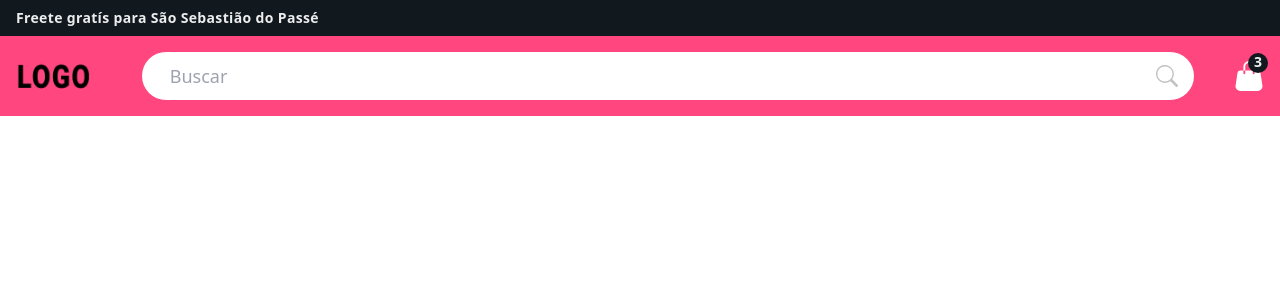
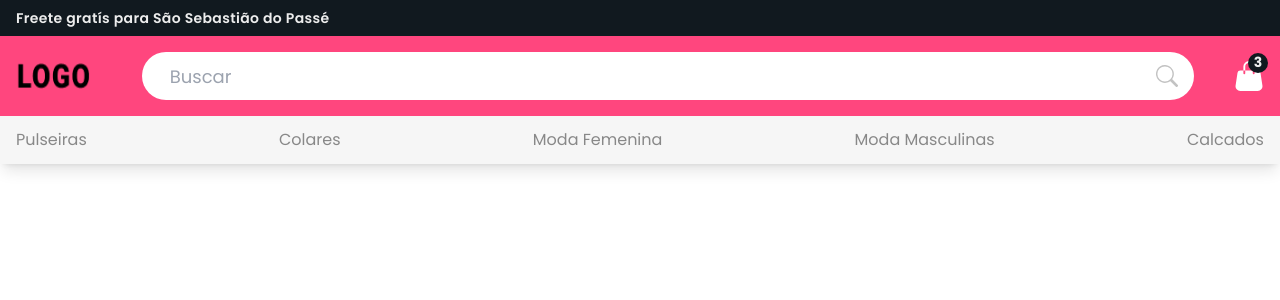
Before and after one commit to riancarlosdev/FRONT-LOJA, a Next.js app: page / in a window 1280 px wide. Shown: the top 300 px of the page. Built offline with nearby package versions, Linux system fonts and the light colour scheme.

Commit message:
add section categorias

```diff
--- /dev/null
+++ b/components/2-sections/categorias.tsx
@@ -0,0 +1,20 @@
+import Link from "next/link";
+import { DATA_categorias } from "../../datas/categorias";
+
+export default function Categorias_section():JSX.Element {
+  return (
+    <section>
+      <ul className="w-full h-12 flex justify-between items-center">
+        {DATA_categorias.map(e => (
+          <li key={e.id}>
+            <article>
+              <Link href={'/'}>
+                <a className="text-text-3 hover:text-1 duration-500">{e.name}</a>
+              </Link>
+            </article>
+          </li>
+        ))}
+      </ul>
+    </section>
+  )
+}
--- a/components/container/index.tsx
+++ b/components/container/index.tsx
@@ -1,8 +1,8 @@
 import { container_type } from "../../types"
 
 
-export default function Container_component({children, background}:container_type):JSX.Element {
-  const classNamePrime = `w-full ${background}`
+export default function Container_component({children, background, shadow}:container_type):JSX.Element {
+  const classNamePrime = `w-full ${background} ${shadow && 'shadow-lg'}`
 
   return (
     <div className={classNamePrime}>
--- /dev/null
+++ b/datas/categorias.ts
@@ -0,0 +1,27 @@
+export const DATA_categorias = [
+  {
+    id: 1,
+    name: 'Pulseiras',
+    link: '/categoria/puseiras'
+  },
+  {
+    id: 2,
+    name: 'Colares',
+    link: '/categoria/colares'
+  },
+  {
+    id: 3,
+    name: 'Moda Femenina',
+    link: '/categoria/roup_femenina'
+  },
+  {
+    id: 3,
+    name: 'Moda Masculinas',
+    link: '/categoria/roup_masculinas'
+  },
+  {
+    id: 4,
+    name: 'Calcados',
+    link: '/categoria/calcados'
+  }
+]
--- a/pages/_app.tsx
+++ b/pages/_app.tsx
@@ -1,9 +1,17 @@
+import Head from 'next/head'
 import ProviderRedux from '../store'
 import '../styles/globals.css'
 
 export default function MyApp({ Component, pageProps }:any) {
   return (
     <ProviderRedux>
+      <Head>
+        <link rel="preconnect" href="https://fonts.googleapis.com" />
+        <link rel="preconnect" href="https://fonts.gstatic.com" />
+        <link href="https://fonts.googleapis.com/css2?family=Poppins:ital,wght@0,100;0,200;0,300;0,400;0,500;0,600;0,700;0,800;0,900;1,100;1,200;1,300;1,400;1,500;1,600;1,700;1,800;1,900&display=swap" rel="stylesheet" />
+        <title>Loja SYNNE BIJU</title>
+      </Head>
+
       <Component {...pageProps} />
     </ProviderRedux>
   )
--- a/pages/index.tsx
+++ b/pages/index.tsx
@@ -5,6 +5,7 @@ import { useDispatch } from 'react-redux';
 import Header_component from "../components/1-header";
 import Container_component from "../components/container";
 import InfoTopPage_component from "../components/info-top-page";
+import Categorias_section from '../components/2-sections/categorias';
 
 export default function Home():JSX.Element {
 
@@ -29,6 +30,10 @@ export default function Home():JSX.Element {
       <Container_component background="bg-2">
         <Header_component />
       </Container_component>
+
+      <Container_component shadow={true} background='bg-4'>
+        <Categorias_section />
+      </Container_component>
     </main>
   )
 }
--- a/styles/globals.css
+++ b/styles/globals.css
@@ -1,3 +1,7 @@
 @tailwind base;
 @tailwind components;
 @tailwind utilities;
+
+* {
+  font-family: 'Poppins', sans-serif;
+}
--- a/tailwind.config.js
+++ b/tailwind.config.js
@@ -8,13 +8,14 @@ module.exports = {
     colors: {
       "1": "#11191F",
       "2": "#FF467E",
+      "4": "#F6F6F6",
       "3": "#fff",
       "text-1": "#EDEDED",
       "text-2": "#C3C3C3",
+      "text-3": "#888888",
       "link-1": "#09D8CB",
       "link-2": "#FD94B4",
       "h-link-2": "#FFC6E6"
-
     }
   },
   plugins: [],
--- a/types/index.tsx
+++ b/types/index.tsx
@@ -1,7 +1,8 @@
 
 export type container_type = {
   children: any
-  background: "bg-1" | "bg-2",
+  background: "bg-1" | "bg-2" | "bg-4",
+  shadow?: boolean
 }
 
 export type infoQntBag_type = {
```
